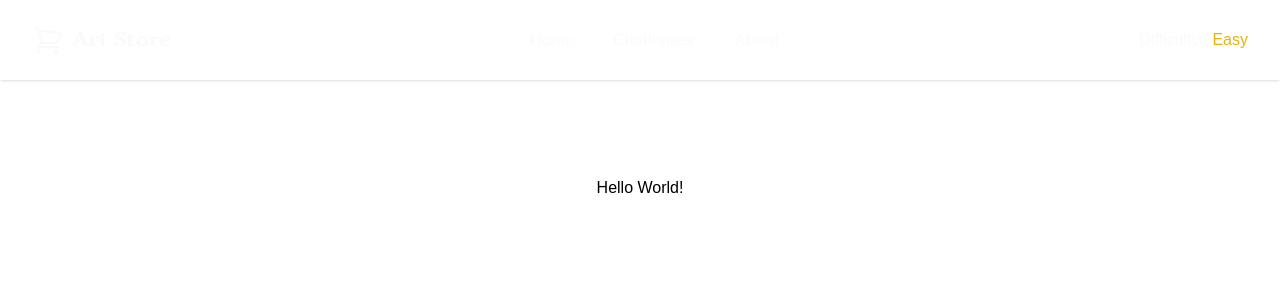
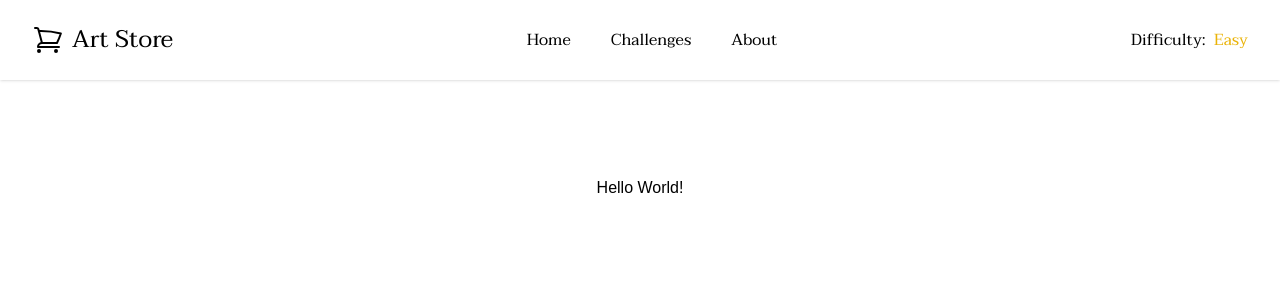
Before and after one commit to JannisK89/art-store, a Next.js app: page / in a window 1280 px wide. Shown: the top 300 px of the page. Built offline with nearby package versions, Linux system fonts and the light colour scheme; a web font is replaced by a local one.

Commit message:
navbar css fixes

```diff
--- a/app/ui/navbar/navbar-icon.tsx
+++ b/app/ui/navbar/navbar-icon.tsx
@@ -6,7 +6,7 @@ export default function NavbarIcon() {
       viewBox="0 0 24 24"
       strokeWidth={1.5}
       stroke="currentColor"
-      className="size-8 text-gray-50"
+      className="size-8"
     >
       <path
         strokeLinecap="round"
--- a/app/ui/navbar/navbar.tsx
+++ b/app/ui/navbar/navbar.tsx
@@ -17,17 +17,17 @@ export default function Navbar({ difficulty }: AppProps) {
     { text: 'About', url: '/' },
   ]
   return (
-    <header className="w-full text-gray-50 py-2  shadow">
+    <header className="w-full py-2 border-black shadow">
       <div className="container px-4 md:px-8 flex items-center justify-between h-16">
         <Link className="flex items-center gap-2" href="#">
           <NavbarIcon />
-          <span className="font-semibold text-xl ">Art Store</span>
+          <span className="font-medium  text-2xl ">Art Store</span>
         </Link>
         <nav>
           <ul className="hidden md:flex items-center gap-10">
             {links.map((link) => (
               <li
-                className="font-medium hover:underline hover:text-gray-300"
+                className="font-medium hover:underline hover:text-gray-500"
                 key={link.text}
               >
                 <Link href={link.url}> {link.text} </Link>
@@ -35,10 +35,10 @@ export default function Navbar({ difficulty }: AppProps) {
             ))}
           </ul>
         </nav>
-        <h2 className="font-medium ">
+        <div>
           Difficulty:{' '}
           <span className="text-yellow-500 ml-1"> {difficulty}</span>
-        </h2>
+        </div>
       </div>
     </header>
   )
```
